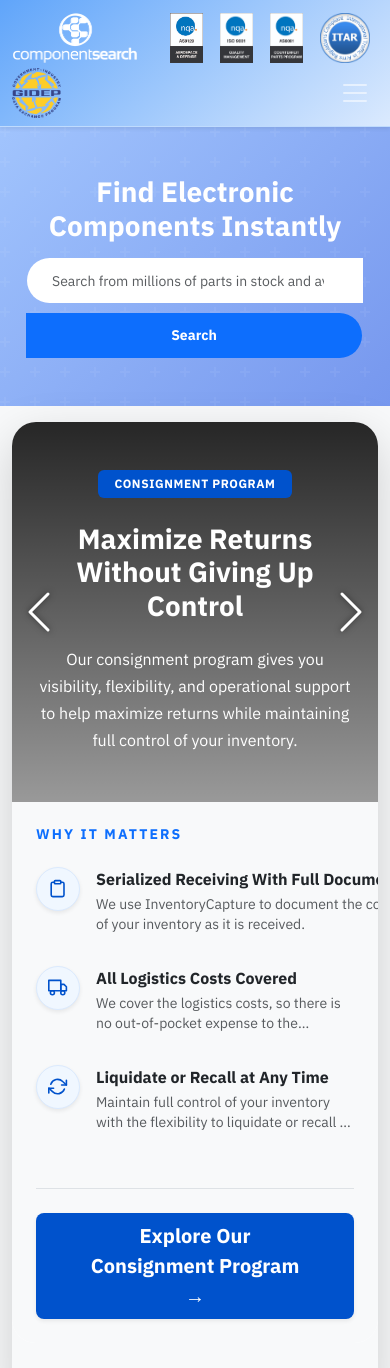
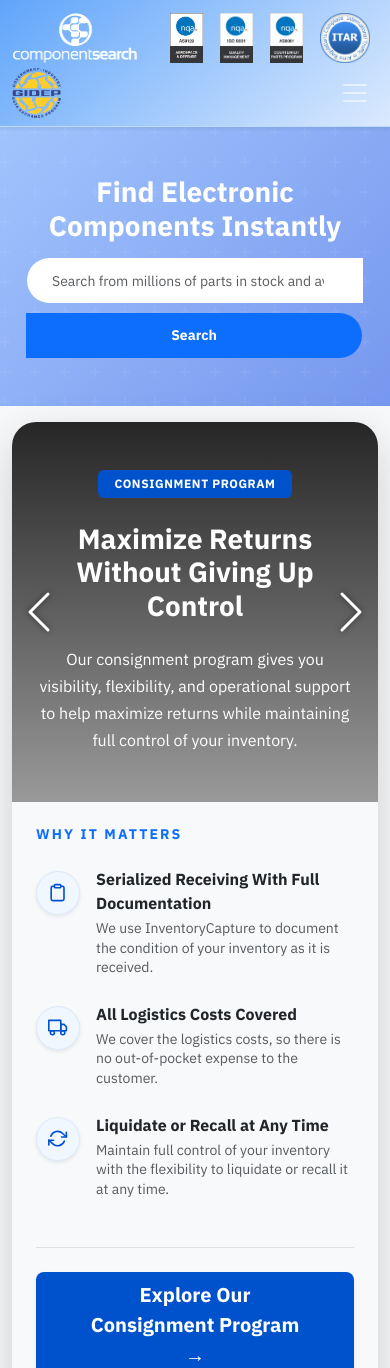
Before and after one commit to sistlasre/component_search_frontend, a React (Create React App) app: page / in a window 390 px wide. Shown: the top 1368 px of the page. Built offline with nearby package versions, Linux system fonts and the light colour scheme; no server answers.

Commit message:
More updates

```diff
--- a/src/components/ComponentSearchLandingSlides.css
+++ b/src/components/ComponentSearchLandingSlides.css
@@ -133,14 +133,33 @@
         margin-bottom: 0 !important;
     }
 
+    .feature-text p.small {
+        display: block; /* Overrides -webkit-box */
+        height: auto;   /* Overrides the fixed 2.8em */
+        min-height: 0;  /* Allows it to be as small or large as needed */
+        overflow: visible;
+        -webkit-line-clamp: unset;
+    }
+
+    .feature-text .fw-bold {
+        white-space: normal; /* Overrides nowrap */
+        height: auto;
+        min-height: 0;
+        overflow: visible;
+    }
+
+    .feature-row {
+        min-height: auto;
+        margin-bottom: 1.5rem !important;
+    }
+
     .slide-card {
         min-height: auto;
     }
 
-    /* On mobile, we let the height be flexible again to prevent massive gaps */
-    .feature-text p.small {
-        height: auto;
-        min-height: 2.8em;
+    /* Ensure the icon doesn't look tiny next to long text */
+    .icon-circle {
+        margin-top: 4px;
     }
 
     .hero-side {
--- a/src/components/PartDetail.js
+++ b/src/components/PartDetail.js
@@ -274,6 +274,7 @@ const PartDetail = () => {
                             src={part.image}
                             alt={part.partNumber}
                             className="part-image"
+                            loading="lazy"
                           />
                           <div className="overlay-badge">
                             {part.partNumber}
--- a/src/components/SearchResults.js
+++ b/src/components/SearchResults.js
@@ -502,7 +502,7 @@ const SearchResults = () => {
                               {imageUrls[part.part_number] ? (
                                 <img src={imageUrls[part.part_number]} alt="Product Image" loading="lazy" />
                               ) : (
-                                <img src="/generic-part.png" alt="Product Image" loading="lazy" />
+                                <img src="/image_not_found.png" alt="Product Image" loading="lazy" />
                               )}
                             </div>
                             <Card.Body>
```
Also changed, not shown: public/image_not_found.png (added).
